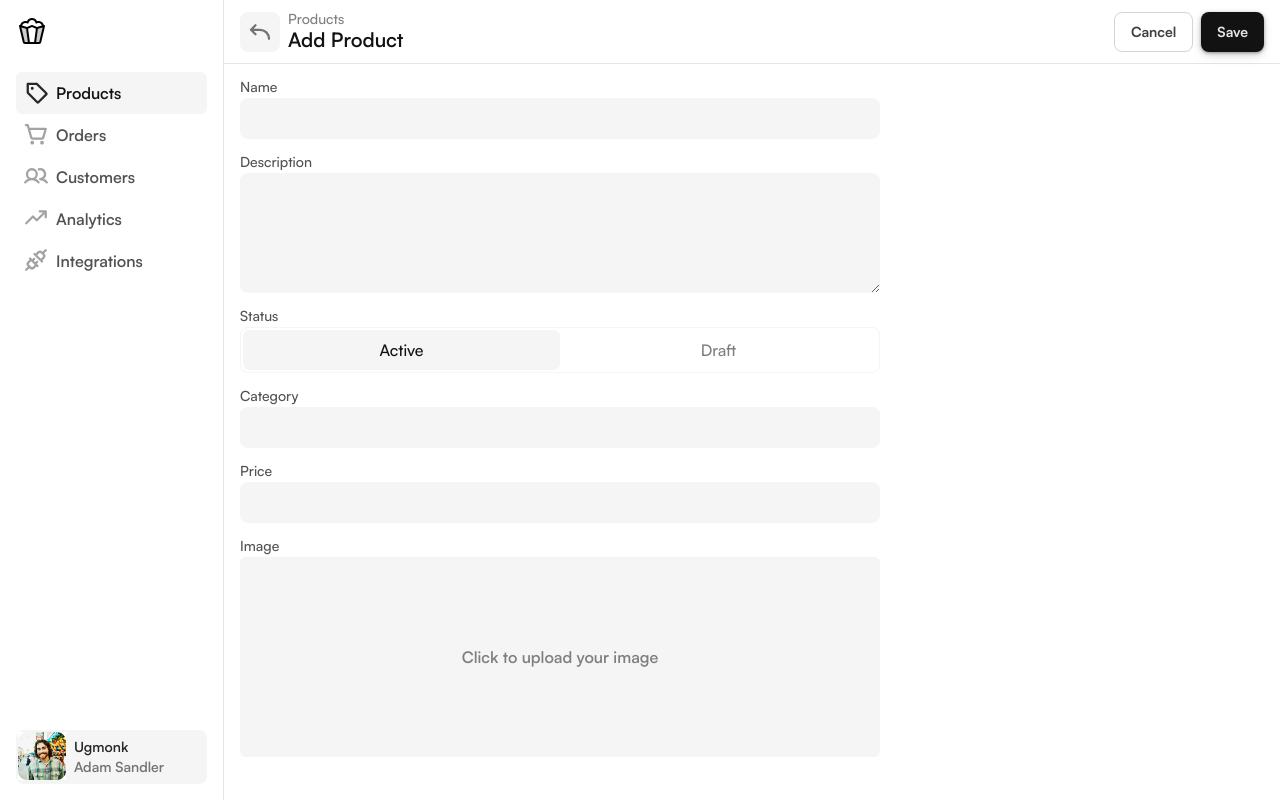
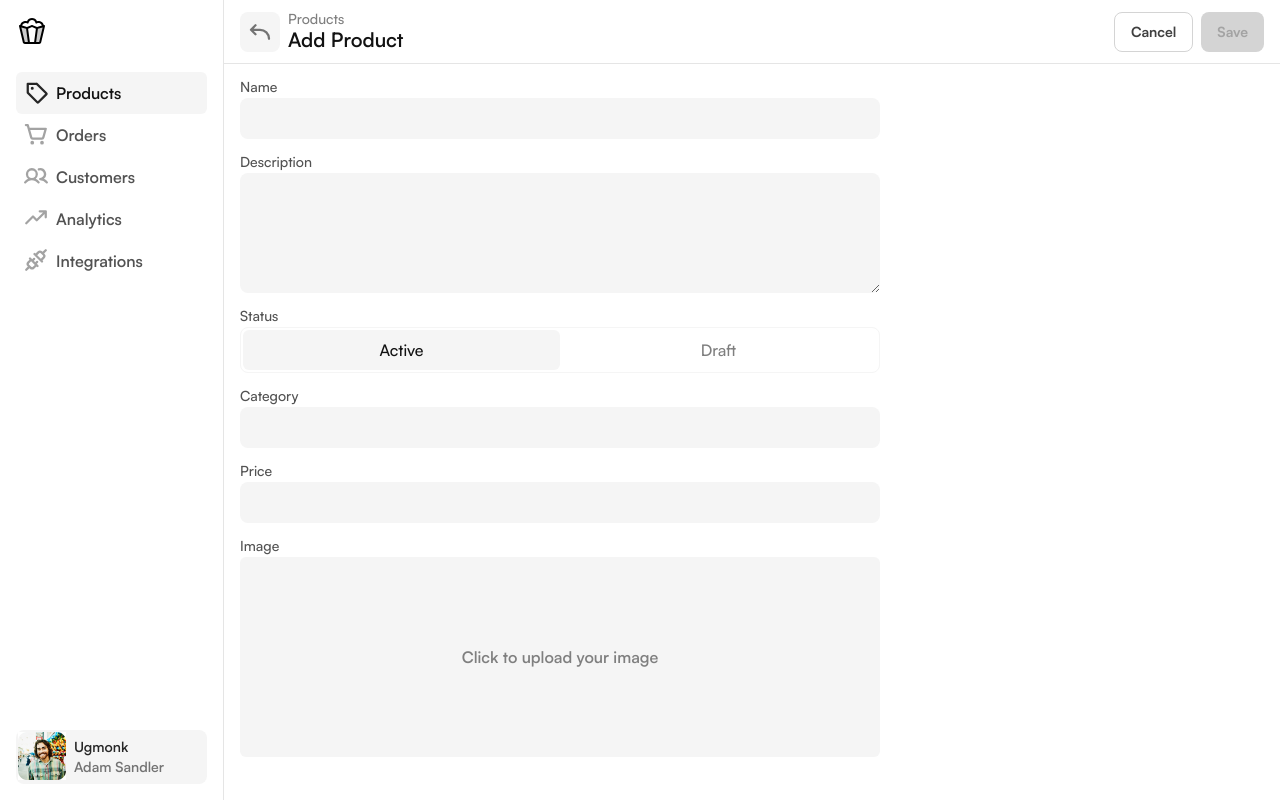
Before and after one commit to ahmdyassr/catalogue-frontend, a Next.js app: page /products/add in a window 1280 px wide. Built offline with nearby package versions, Linux system fonts and the light colour scheme.

Commit message:
Check if required product data is entered

```diff
--- a/app/_components/AddProductPage.jsx
+++ b/app/_components/AddProductPage.jsx
@@ -69,6 +69,18 @@ const Page = () => {
 		router.push(`/products/${_id}`)
 	}
 
+	const isFormFilled = () => {
+		// Check if all required fields are filled
+		return !Object.entries(product).some(([key, value]) => {
+
+			// Check if 'images' is empty array
+			if (key === 'images') return value.length === 0;
+
+			// Check if the value is null, undefined, or an empty string
+			return value === null || value === undefined || value === '';
+		})
+	}
+
 	return (
 		<>
 			<header className={styles.header}>
@@ -85,7 +97,10 @@ const Page = () => {
 
 				<div className={styles.header__right}>
 					<Button text='Cancel' type='secondary' onClick={() => router.push('/products')} />
-					<Button text='Save' onClick={handleAddProduct} />
+					<Button
+						text='Save'
+						isDisabled={!isFormFilled()}
+						onClick={handleAddProduct} />
 				</div>
 			</header>
 
```
